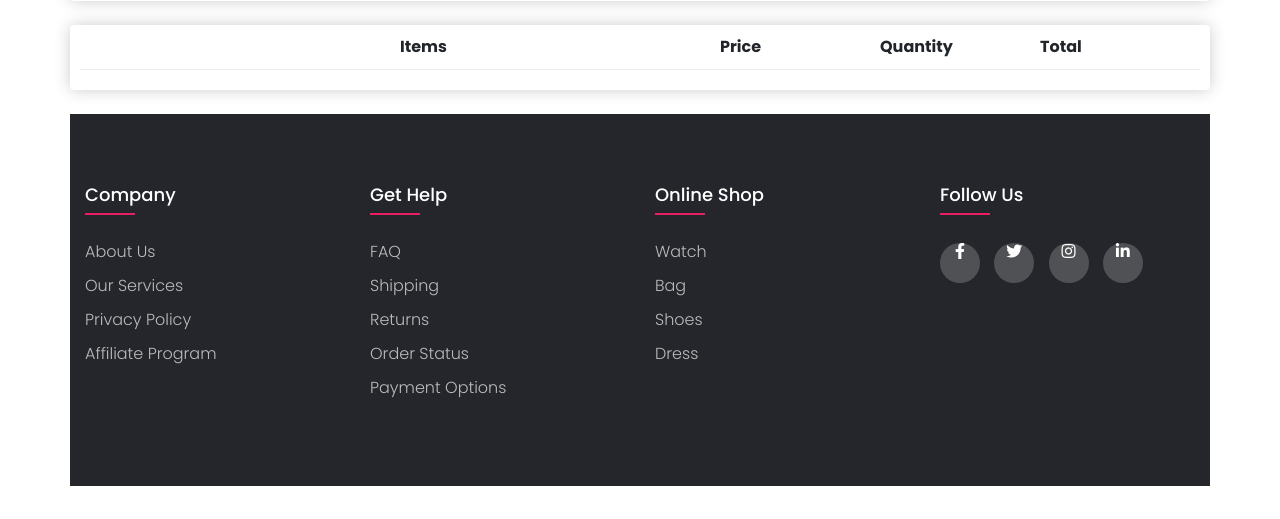
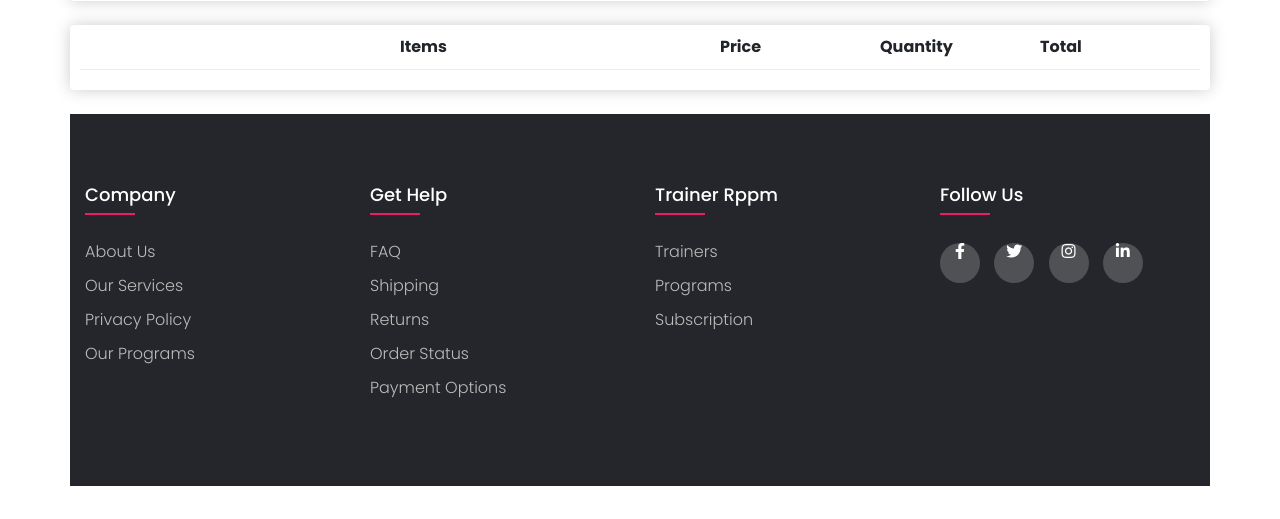
Before and after one commit to anishkhatri38/himalwayn-warriors, a Django app: page /Products/product_cart/ in a window 1280 px wide. Shown: the part 281-800 px from the top of the page. Run offline with Django 4.2, Linux system fonts and the light colour scheme; some libraries are stand-ins or nearby versions.

Commit message:
my changes

```diff
--- a/templates/footer.html
+++ b/templates/footer.html
@@ -15,10 +15,10 @@
   	 		<div class="footer-col">
   	 			<h4>company</h4>
   	 			<ul>
-  	 				<li><a href="#">about us</a></li>
-  	 				<li><a href="#">our services</a></li>
-  	 				<li><a href="#">privacy policy</a></li>
-  	 				<li><a href="#">affiliate program</a></li>
+  	 				<li><a href="#">About Us </a></li>
+  	 				<li><a href="#">Our Services </a></li>
+  	 				<li><a href="#">Privacy Policy</a></li>
+  	 				<li><a href="#">Our Programs</a></li>
   	 			</ul>
   	 		</div>
   	 		<div class="footer-col">
@@ -32,12 +32,12 @@
   	 			</ul>
   	 		</div>
   	 		<div class="footer-col">
-  	 			<h4>online shop</h4>
+  	 			<h4>Trainer Rppm</h4>
   	 			<ul>
-  	 				<li><a href="#">watch</a></li>
-  	 				<li><a href="#">bag</a></li>
-  	 				<li><a href="#">shoes</a></li>
-  	 				<li><a href="#">dress</a></li>
+  	 				<li><a href="#">Trainers</a></li>
+  	 				<li><a href="#">Programs</a></li>
+  	 				<li><a href="#">Subscription</a></li>
+  	 				<li><a href="#"></a></li>
   	 			</ul>
   	 		</div>
   	 		<div class="footer-col">
--- a/templates/navbar.html
+++ b/templates/navbar.html
@@ -16,7 +16,7 @@
           {% if request.user.is_authenticated %}
           {% comment %} {% if request.user.is_staff %} {% endcomment %}
           <li class="header__menuItem"><a href="{% url 'profiles' %}">Trainers</a></li>
-          {% comment %} <li class="header__menuItem"><a href="{% url 'product_home' %}">Products</a></li> {% endcomment %}
+           <li class="header__menuItem"><a href="{% url 'product_home' %}">Products</a></li>
 
           <li class="header__menuItem"><a href="{% url 'projects' %}">Programs</a></li>
           <li class="header__menuItem"><a href="{% url 'communicate' %}">Groups</a></li>
```
Also changed, not shown: db.sqlite3.
